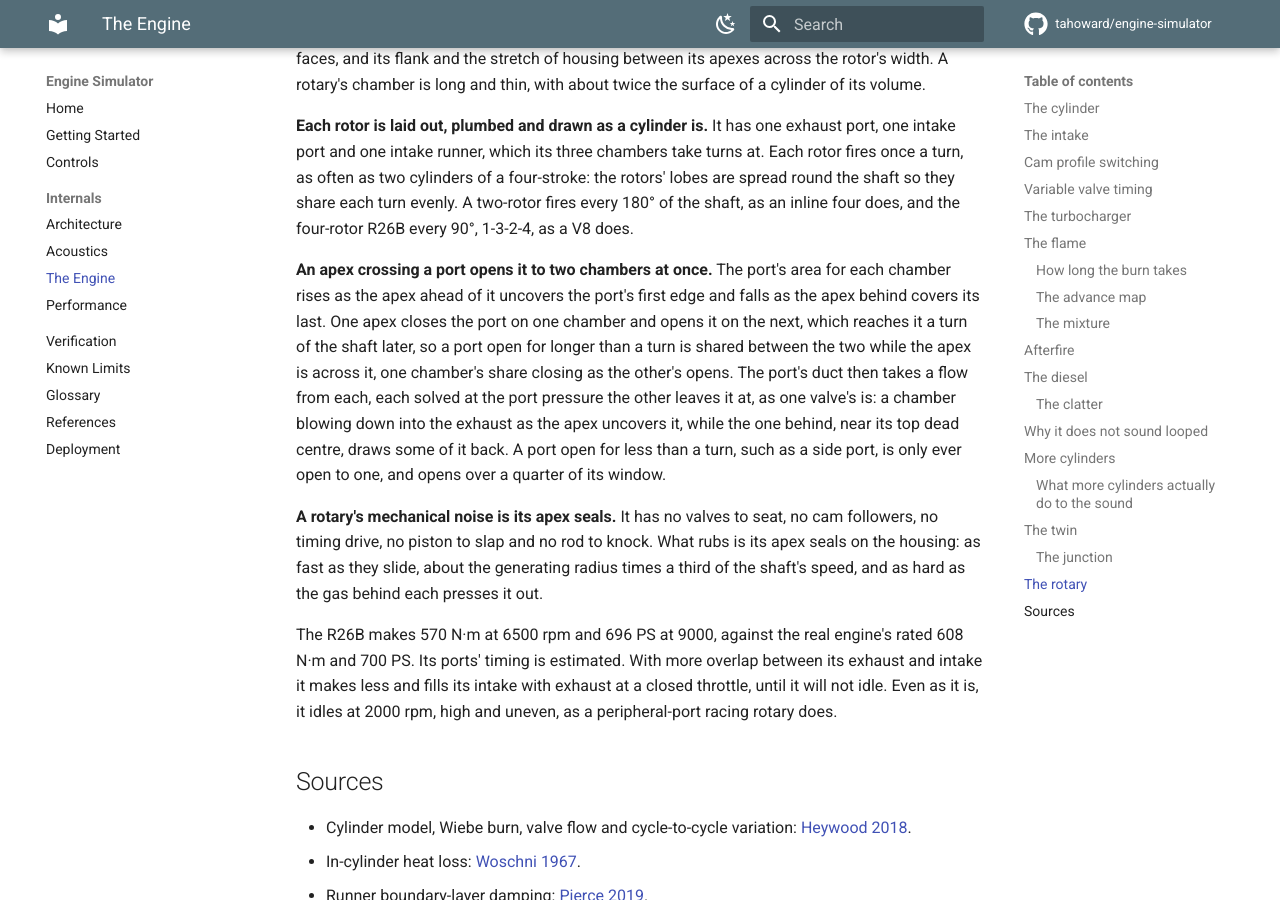
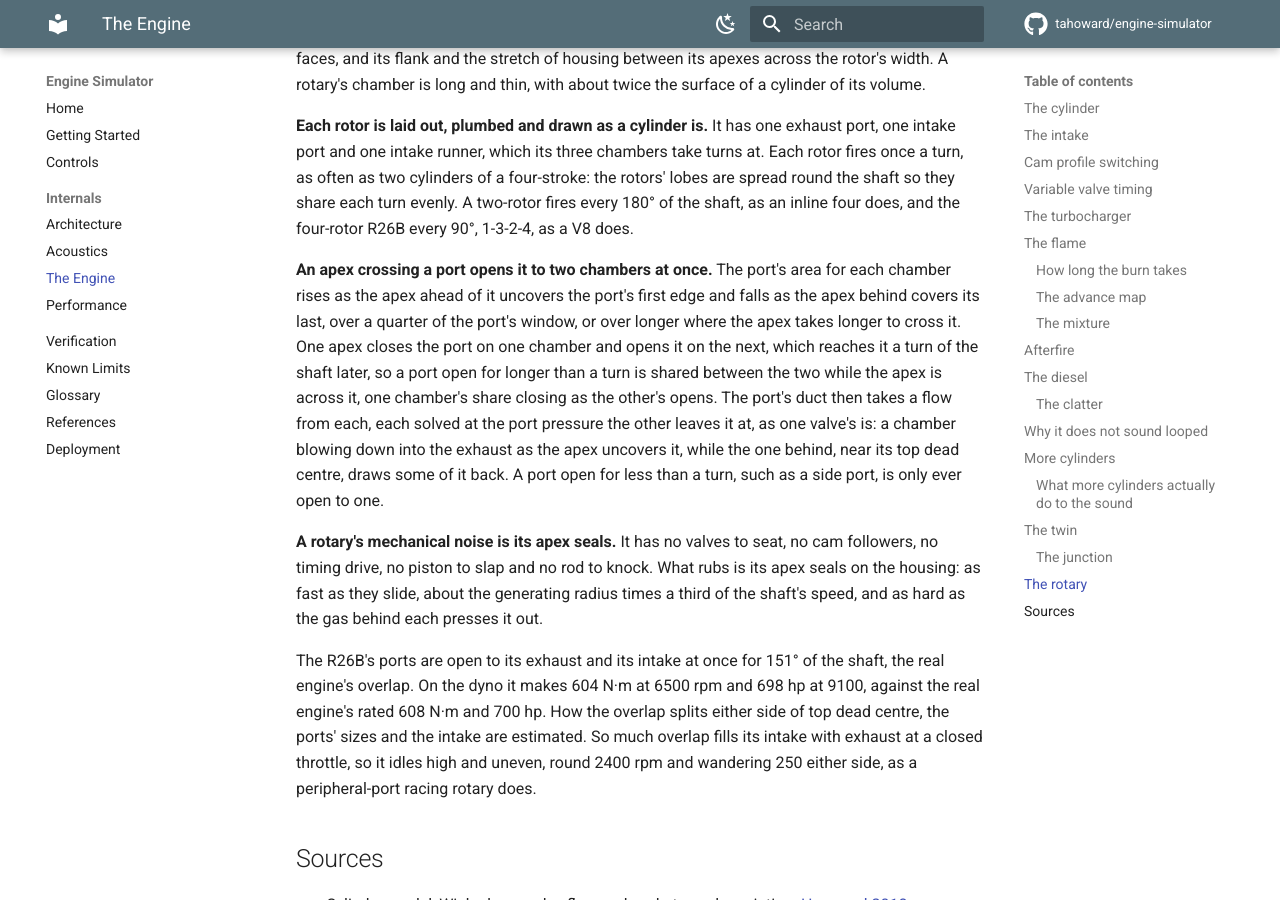
Before and after one commit to tahoward/engine-simulator, an MkDocs documentation site: the page built from docs/engine.md, in a window 1280 px wide and 900 px high, scrolled down 22350 px. Built offline with MkDocs 1.6.1 and Material for MkDocs 9.7.7, drawn with Linux system fonts in a browser that asks for light colours; comment, search, counter and statistics services are not loaded.

Commit message:
r26b port overlap

```diff
--- a/docs/engine.md
+++ b/docs/engine.md
@@ -925,23 +925,25 @@ four-rotor R26B every 90°, 1-3-2-4, as a V8 does.
 
 **An apex crossing a port opens it to two chambers at once.** The port's area for each chamber
 rises as the apex ahead of it uncovers the port's first edge and falls as the apex behind covers its
-last. One apex closes the port on one chamber and opens it on the next, which reaches it a turn of
-the shaft later, so a port open for longer than a turn is shared between the two while the apex is
+last, over a quarter of the port's window, or over longer where the apex takes longer to cross it.
+One apex closes the port on one chamber and opens it on the next, which reaches it a turn of the
+shaft later, so a port open for longer than a turn is shared between the two while the apex is
 across it, one chamber's share closing as the other's opens. The port's duct then takes a flow from
 each, each solved at the port pressure the other leaves it at, as one valve's is: a chamber blowing
 down into the exhaust as the apex uncovers it, while the one behind, near its top dead centre, draws
-some of it back. A port open for less than a turn, such as a side port, is only ever open to one,
-and opens over a quarter of its window.
+some of it back. A port open for less than a turn, such as a side port, is only ever open to one.
 
 **A rotary's mechanical noise is its apex seals.** It has no valves to seat, no cam followers,
 no timing drive, no piston to slap and no rod to knock. What rubs is its apex seals on the housing:
 as fast as they slide, about the generating radius times a third of the shaft's speed, and as hard
 as the gas behind each presses it out.
 
-The R26B makes 570 N·m at 6500 rpm and 696 PS at 9000, against the real engine's rated 608 N·m and
-700 PS. Its ports' timing is estimated. With more overlap between its exhaust and intake it makes
-less and fills its intake with exhaust at a closed throttle, until it will not idle. Even as it is,
-it idles at 2000 rpm, high and uneven, as a peripheral-port racing rotary does.
+The R26B's ports are open to its exhaust and its intake at once for 151° of the shaft, the real
+engine's overlap. On the dyno it makes 604 N·m at 6500 rpm and 698 hp at 9100, against the real
+engine's rated 608 N·m and 700 hp. How the overlap splits either side of top dead centre, the ports'
+sizes and the intake are estimated. So much overlap fills its intake with exhaust at a closed
+throttle, so it idles high and uneven, round 2400 rpm and wandering 250 either side, as a
+peripheral-port racing rotary does.
 
 ## Sources
 
```
Also changed, not shown: docs/controls.md (+1 -1 lines), 7 other files.
